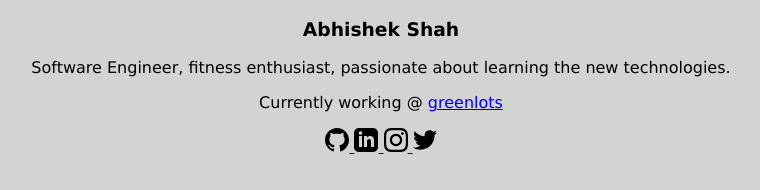
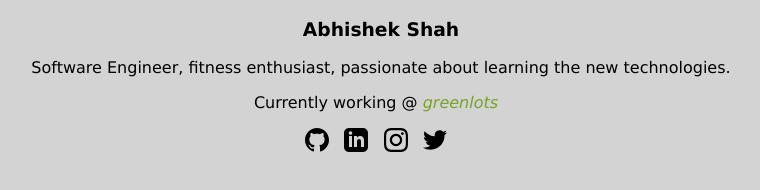
Before and after one commit to shahcoding/shahcoding.github.io, a plain HTML site: page index.html in a window 1280 px wide. Shown: the whole page, without its empty margins (259-1019 px from the left). Drawn offline with Linux system fonts and the light colour scheme.

Commit message:
added the favicon and removed the decorations from anchors

```diff
--- a/css/styles.css
+++ b/css/styles.css
@@ -18,3 +18,9 @@ nav {
   background: #ccc;
   padding: 20px;
 }
+
+a{
+	padding-right: 10px;
+	text-decoration:none;
+	color: rgb(120, 163, 38);
+}
--- a/index.html
+++ b/index.html
@@ -1,30 +1,26 @@
 <!DOCTYPE html>
 <html lang="en-US">
 <head>
+	<link rel="icon" href="media/favicon.png" type="image/png" sizes="16x16">
 	<title>Abhishek Shah| Software Engineer</title>
 	<link rel="stylesheet" href="css/styles.css">
 </head>
 
 <body>
+
 	<h3>Abhishek Shah</h3>
 	<!--<img src="media/profile.jpg" alt="Abhishek Shah" width="104" height="142">-->
 	<p>Software Engineer, fitness enthusiast, passionate about learning the new technologies.</p>
-<p>Currently working @ <a href="https://greenlots.com">greenlots</a></p>
-
-
+	<p>Currently working @ <a href="https://greenlots.com"><em>greenlots</em></a></p>
 	<a href="https://github.com/shahcoding" target="_blank">
 	<img src="media/github.svg">
 	</a>
-
 	<a href="https://www.linkedin.com/in/shahcoding" target="_blank">
 	<img src="media/download.svg">
 	</a>
-
-
 	<a href="https://www.instagram.com/abhishk_shah/" target="_blank">
 	<img src="media/instagram.svg">
 	</a>
-
 	<a href="https://twitter.com/ashah31389" target="_blank">
 	<img src="media/twitter.svg">
 	</a>
```
Also changed, not shown: media/favicon.gif (added), media/favicon.png (added). Lines whose indentation alone changed are shown as unchanged.
